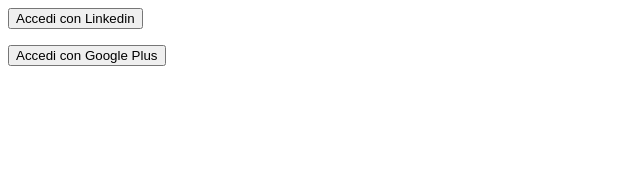
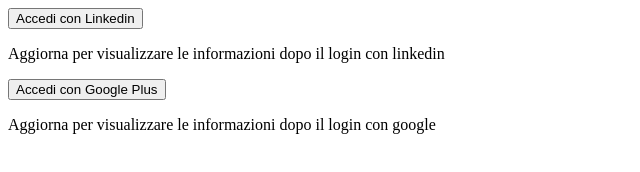
Before and after one commit to aadamini/vigilant-spoon, a plain HTML site: page index.html in a window 1280 px wide. Shown: the whole page, without its empty margins (0-640 px from the left). Drawn offline with nearby package versions, Linux system fonts and the light colour scheme.

Commit message:
Added suggestion to reload the page

```diff
--- a/app.js
+++ b/app.js
@@ -27,10 +27,12 @@ app.controller('MyLinkedinController', ['LinkedIn', function (LinkedIn) {
 
         if(window.localStorage.lprofile===undefined){
         console.log(this.linkedin);
-        }else{
+        this.linkedin.info = "Aggiorna per visualizzare le informazioni dopo il login con linkedin";
+        }else {
         this.linkedin = JSON.parse(window.localStorage.lprofile);
        console.log(this.linkedin);
         }
+
 
     this.login = function(){
         LinkedIn.User.authorize().params({"scope":["r_basicprofile", "r_emailaddress"]});
@@ -55,6 +57,7 @@ app.controller('GooCtrl', ['$scope','GooglePlus', function ($scope, GooglePlus)
 
         if(window.localStorage.gprofile===undefined){
         console.log(this.google);
+        this.google.info = "Aggiorna per visualizzare le informazioni dopo il login con google";
         }else{
         this.google = JSON.parse(window.localStorage.gprofile);
        console.log(this.google);
--- a/index.html
+++ b/index.html
@@ -20,6 +20,7 @@
         <p>{{li.linkedin.lastName}}</p>
         <p>{{li.linkedin.emailAddress}}</p>
         <p>{{li.linkedin.profileUrl}}</p>
+        <p>{{li.linkedin.info}}</p>
     </div>
 
 
@@ -30,6 +31,7 @@
         <p>{{go.google.lastName}}</p>
         <p>{{go.google.emailAddress}}</p>
         <p>{{go.google.profileUrl}}</p>
+        <p>{{go.google.info}}</p>
     </div>
 
 
```
